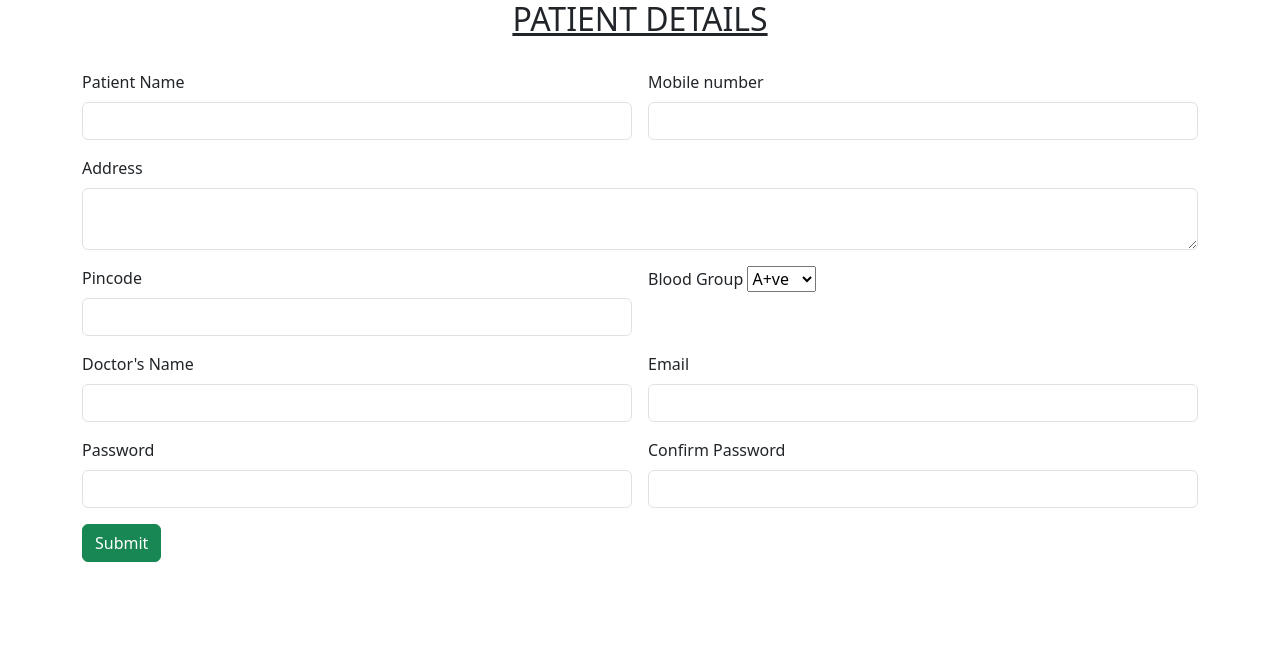
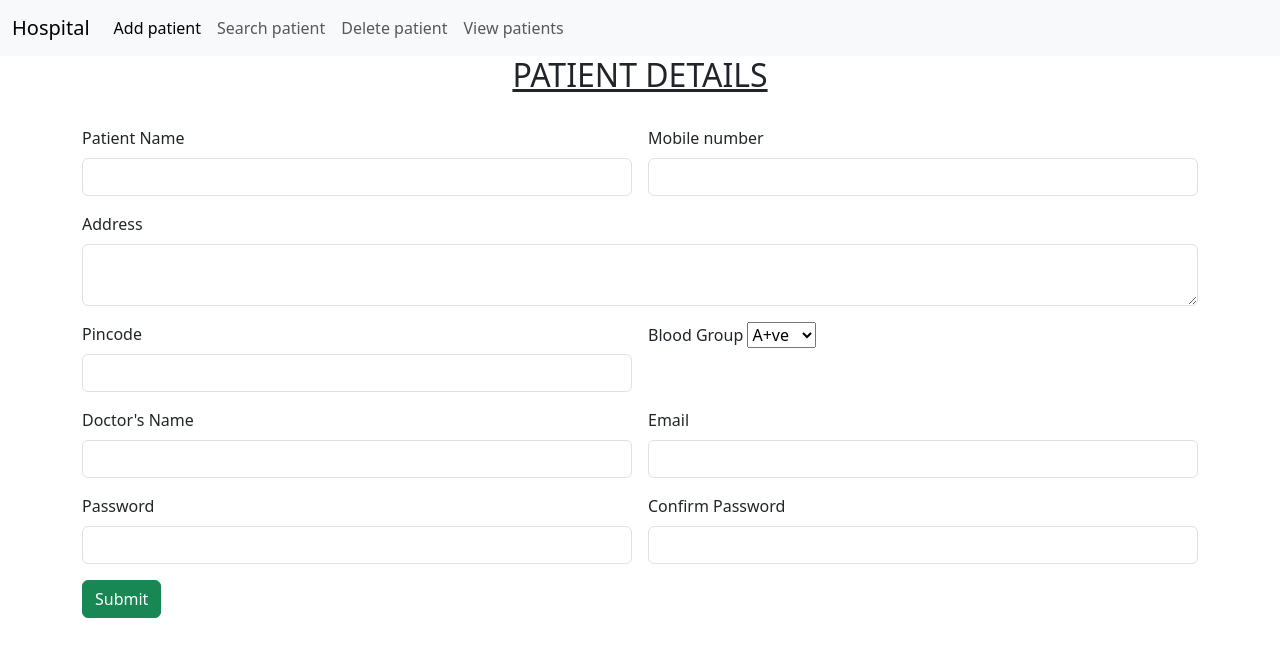
Before and after one commit to ashnadsilva23/Patient_app, a plain HTML site: page index.html in a window 1280 px wide. Drawn offline with nearby package versions, Linux system fonts and the light colour scheme.

Commit message:
project completed

```diff
--- a/index.html
+++ b/index.html
@@ -7,6 +7,30 @@
     <title>Document</title>
 </head>
 <body>
+    <nav class="navbar navbar-expand-lg bg-body-tertiary">
+        <div class="container-fluid">
+          <a class="navbar-brand" href="#">Hospital</a>
+          <button class="navbar-toggler" type="button" data-bs-toggle="collapse" data-bs-target="#navbarNav" aria-controls="navbarNav" aria-expanded="false" aria-label="Toggle navigation">
+            <span class="navbar-toggler-icon"></span>
+          </button>
+          <div class="collapse navbar-collapse" id="navbarNav">
+            <ul class="navbar-nav">
+              <li class="nav-item">
+                <a class="nav-link active" aria-current="page" href="index.html">Add patient</a>
+              </li>
+              <li class="nav-item">
+                <a class="nav-link" href="search.html">Search patient</a>
+              </li>
+              <li class="nav-item">
+                <a class="nav-link" href="delete.html">Delete patient</a>
+              </li>
+              <li class="nav-item">
+                <a class="nav-link" href="view_all.html">View patients</a>
+              </li>
+            </ul>
+          </div>
+        </div>
+      </nav>
     <div class="container">
         <h2 align="center"><u>PATIENT DETAILS</u></h2><br>
         <div class="row">
```
Also changed, not shown: delete.html (+24 -1 lines), search.html (+24 -0 lines), view_all.html (+24 -0 lines).
